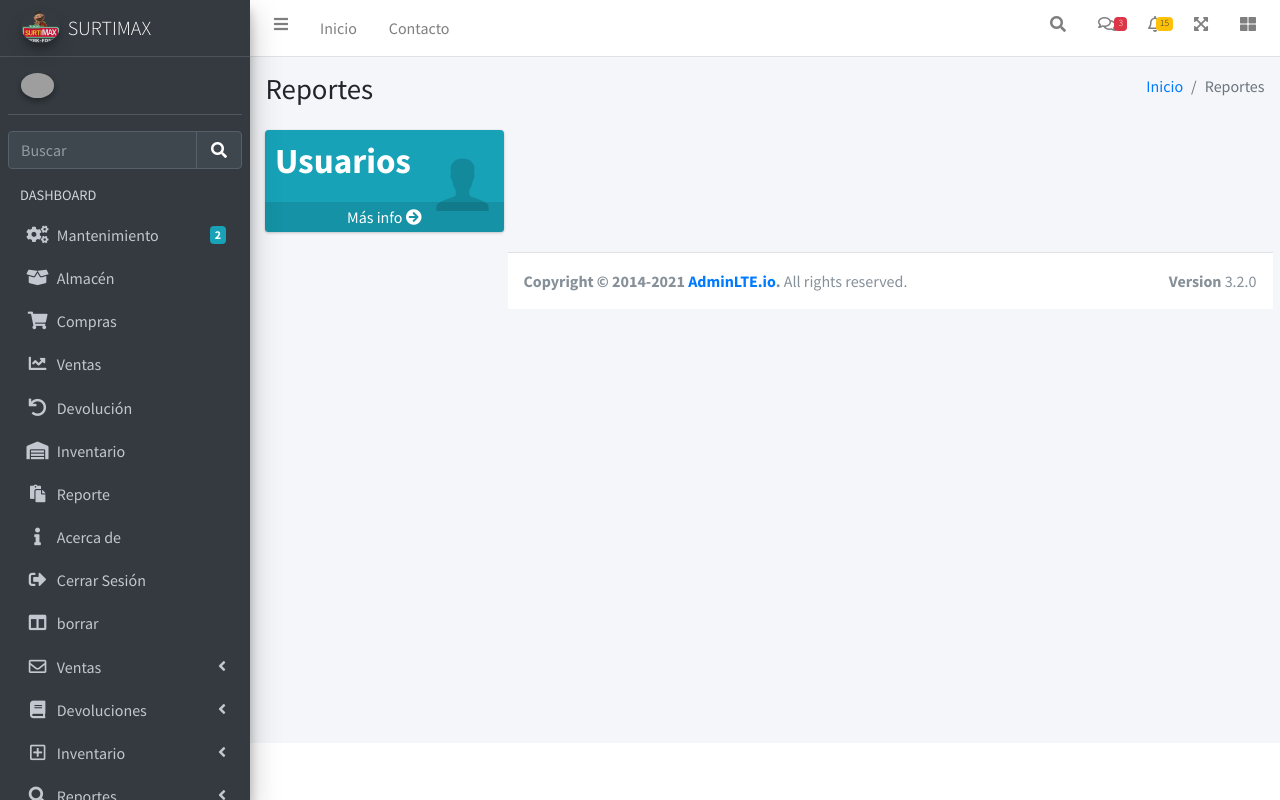
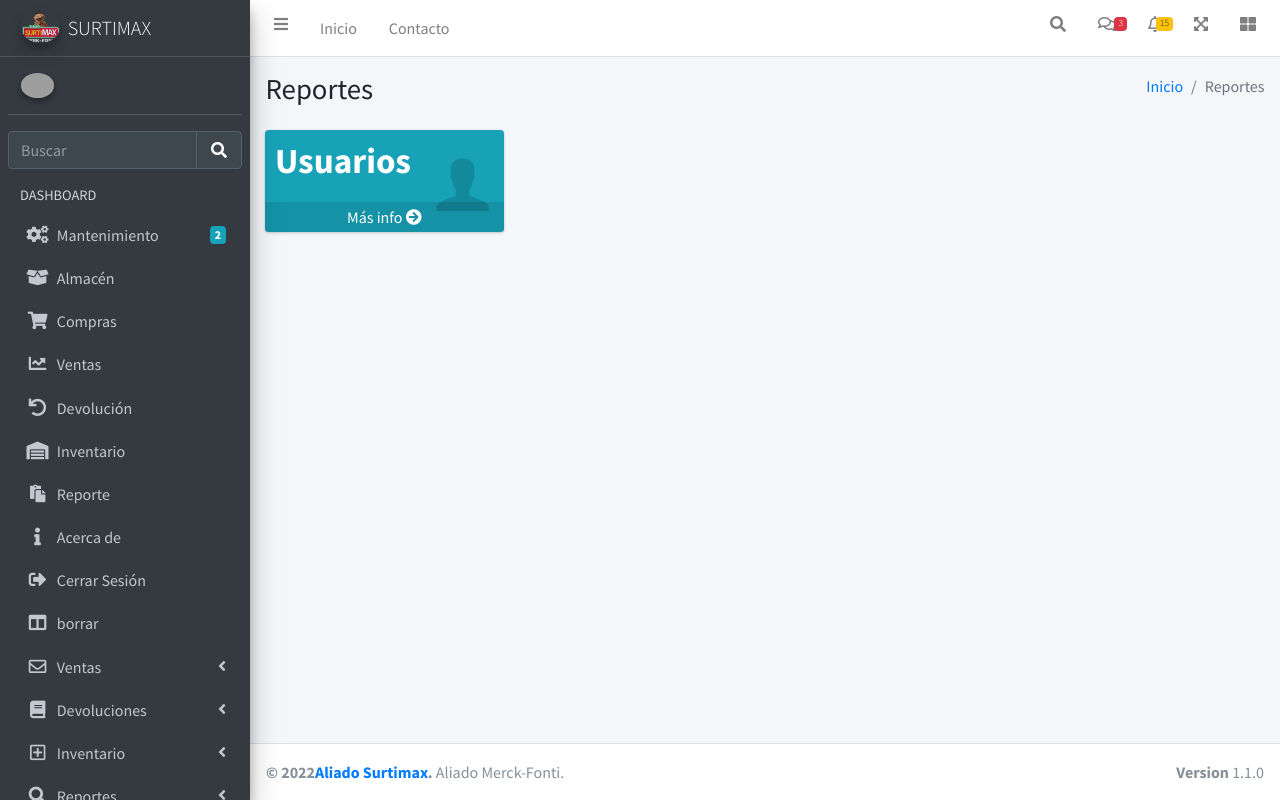
Before and after one commit to Alexanderz26/Surtimax, a Django app: page /reportes/ in a window 1280 px wide. Run offline with Django 4.2, Linux system fonts and the light colour scheme; some libraries are stand-ins or nearby versions; grey boxes are pictures that could not be loaded.

Commit message:
reportes

```diff
--- a/main/templates/partials/footer.html
+++ b/main/templates/partials/footer.html
@@ -1,9 +1,9 @@
 {% load static %}
 
 <footer class="main-footer">
-    <strong>Copyright &copy; 2014-2021 <a href="https://adminlte.io">AdminLTE.io</a>.</strong>
-    All rights reserved.
+    <strong>&copy; 2022<a href="https://adminlte.io">Aliado Surtimax</a>.</strong>
+    Aliado Merck-Fonti.
     <div class="float-right d-none d-sm-inline-block">
-      <b>Version</b> 3.2.0
+      <b>Version</b> 1.1.0
     </div>
   </footer>
--- a/main/templates/partials/sidebar.html
+++ b/main/templates/partials/sidebar.html
@@ -93,7 +93,7 @@
                     </a>
                 </li>
                 <li class="nav-item">
-                    <a href="pages/kanban.html" class="nav-link">
+                    <a href="{% url 'reportes_informe' %}"  class="nav-link">
                         <i class="nav-icon fas fa-paste"></i>
                         <p>
                             Reporte
--- a/main/templates/reportes.html
+++ b/main/templates/reportes.html
@@ -19,4 +19,7 @@
                             class="fas fa-arrow-circle-right"></i></a>
                 </div>
             </div>
+
+
+        </section>
 {% endblock contenido %}
```
Also changed, not shown: db.sqlite3.
